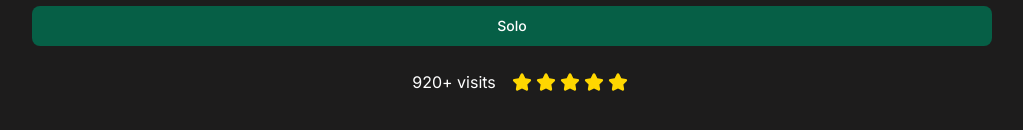
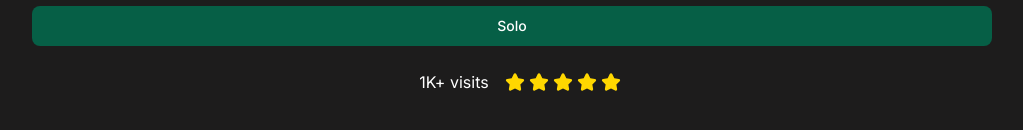
Before and after one commit to basilysf1709/getquranverse, a Next.js app: page / in a window 1280 px wide. Shown: the part 432-562 px from the top of the page, without its empty margins (128-1151 px from the left). Built offline with nearby package versions, Linux system fonts and the light colour scheme.

Commit message:
Update Testimonials.tsx

```diff
--- a/components/Testimonials.tsx
+++ b/components/Testimonials.tsx
@@ -4,7 +4,7 @@ export const Testimonials = () => {
   return (
     <>
       <div className="p-4 flex items-center mb-4">
-        <p className="px-4">920+ visits</p>
+        <p className="px-4">1K+ visits</p>
         <svg
           className="w-5 h-5 me-1"
           aria-hidden="true"
```
